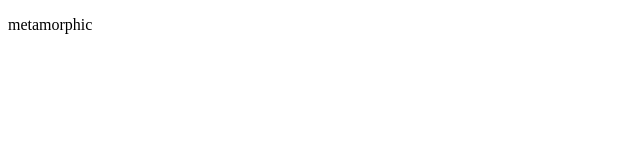
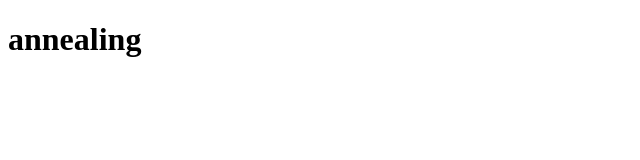
Before and after one commit to iolla-net/iolla.github.io, a plain HTML site: page index.html in a window 1280 px wide. Shown: the whole page, without its empty margins (0-640 px from the left). Drawn offline with Linux system fonts and the light colour scheme.

Commit message:
Update index.html
annealing

```diff
--- a/index.html
+++ b/index.html
@@ -1,10 +1,10 @@
 <!DOCTYPE html>
 <html>
 <head>
-	<title>metamorphic</title>
+	<title>annealing</title>
 	<meta name="generator" content="BBEdit 12.1" />
 </head>
 <body>
-<p>metamorphic</p>
+<h1>annealing</h1>
 </body>
 </html>
```
